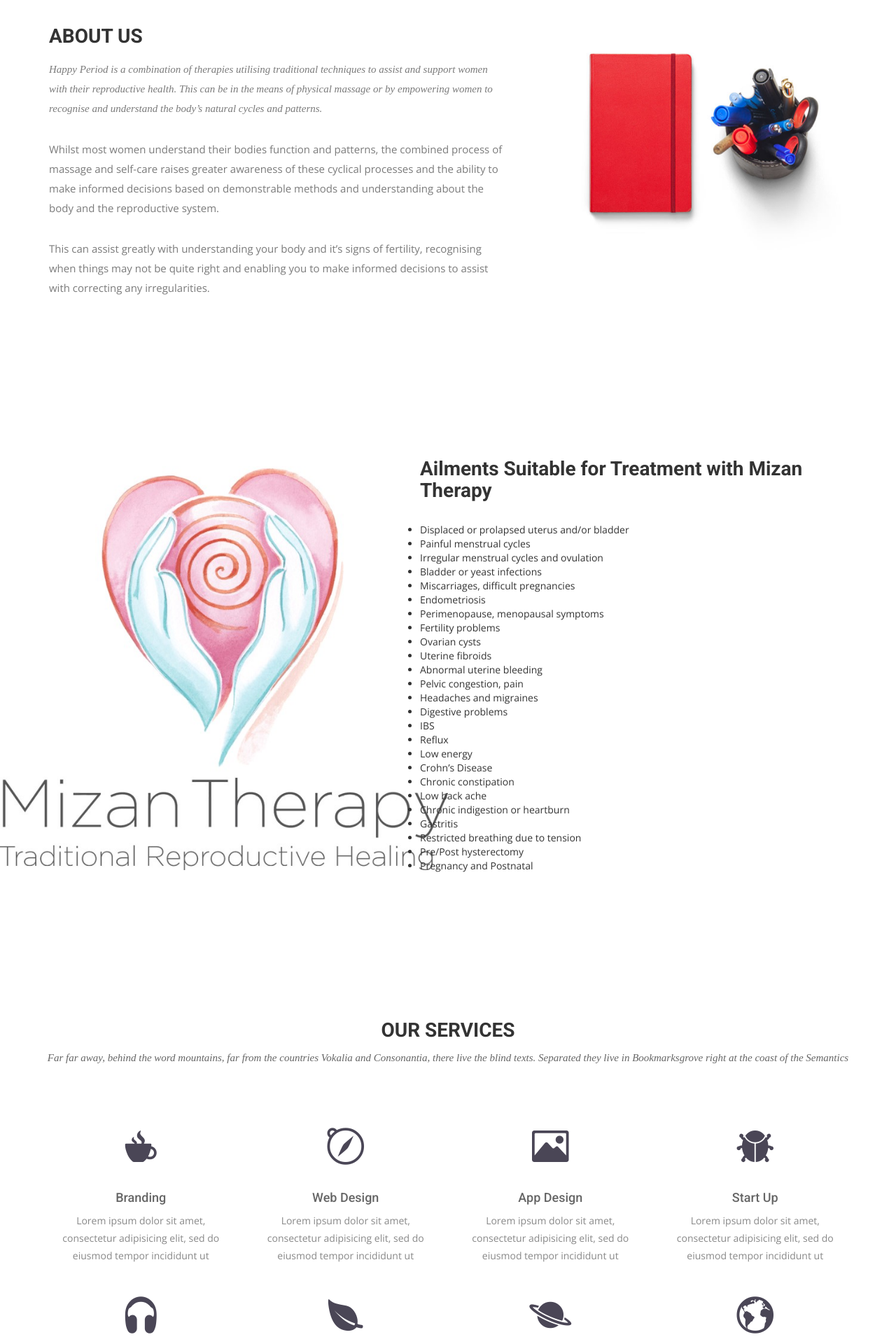
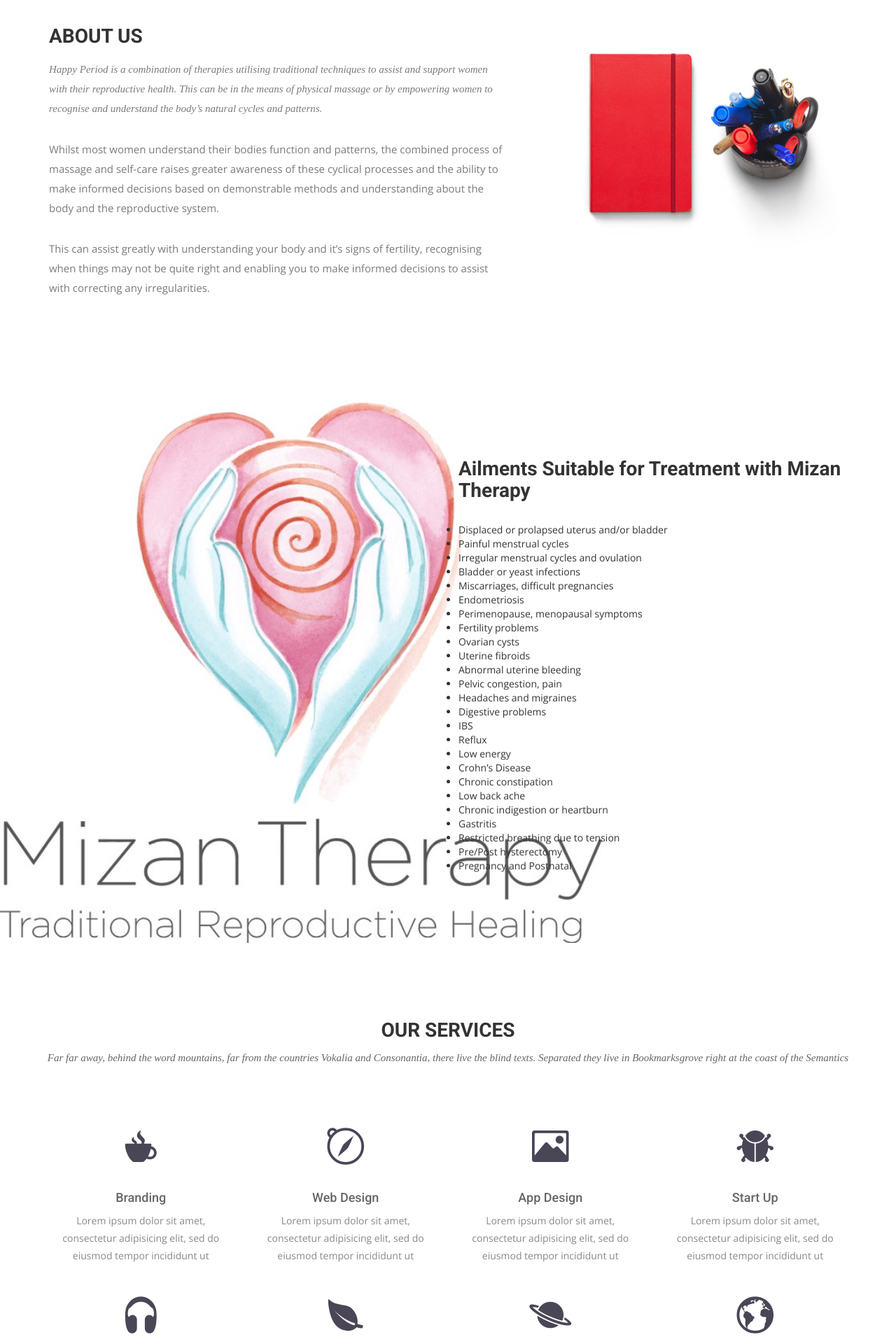
Before and after one commit to rachel-miller/rachel-miller.github.io, a Jekyll site: the page built from index.html, in a window 1280 px wide. Shown: the part 902-2822 px from the top of the page at 70% size. Built offline with Jekyll 4.4.1, drawn with Linux system fonts in a browser that asks for light colours; nearby versions of some CDN libraries; some web fonts are replaced.

Commit message:
Added Mizan Logo, playing with css positioning

```diff
--- a/css/airspace.css
+++ b/css/airspace.css
@@ -237,12 +237,11 @@ font header .navbar-default .navbar-nav li a:hover {
 --*/
 #feature {
   background: url("../img/mizanLogo.jpg");
-  background-position: 50% 94px;
-  width: 50%;
+  width: 100%;
   display: block;
   position: relative;
   overflow: visible;
-  background-attachment: fixed;
+  background-attachment: scroll;
   background-repeat: no-repeat;
   background-position: left center;
   background-color: #fff;
```
